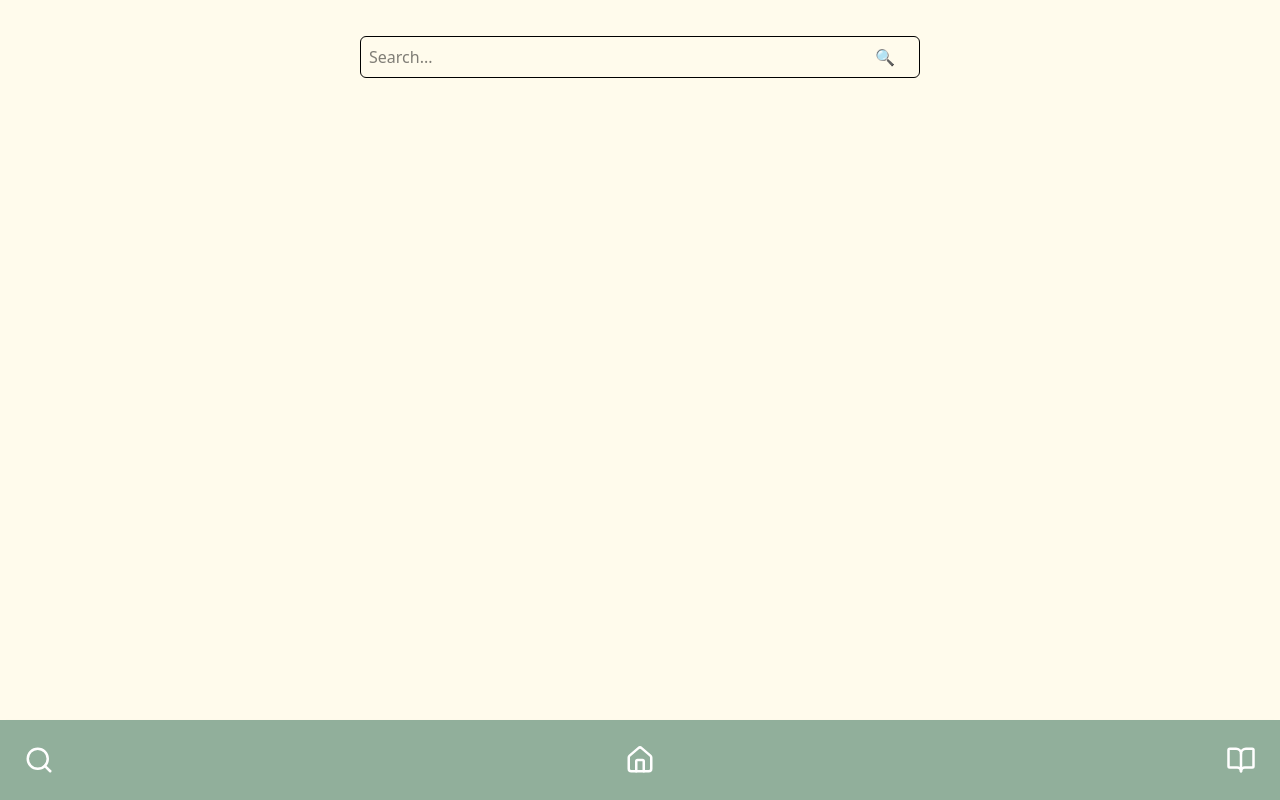
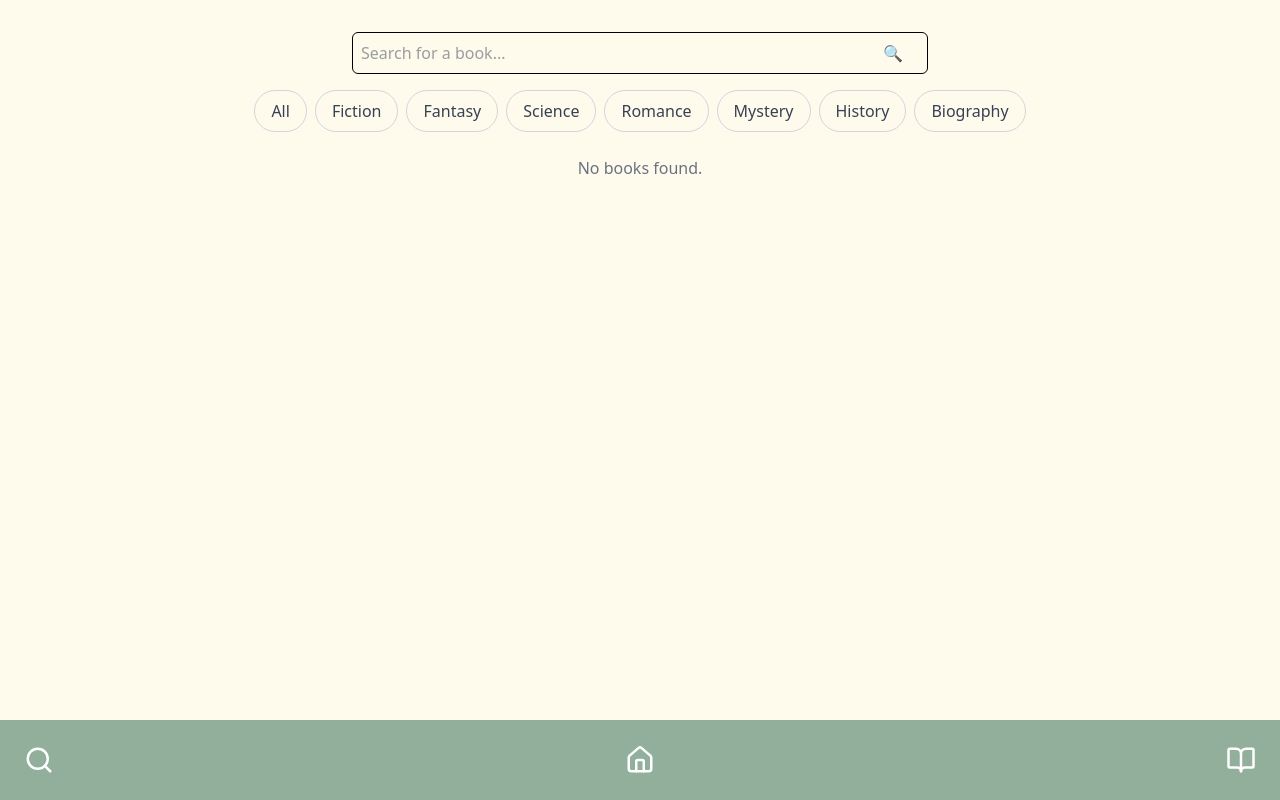
Before and after one commit to samss716/book-club-app, a React (Vite) app: page /discover in a window 1280 px wide. Built offline with nearby package versions, Linux system fonts and the light colour scheme.

Commit message:
attempting apis

```diff
--- /dev/null
+++ b/src/context/BookContext.jsx
@@ -0,0 +1,22 @@
+// src/context/BookContext.jsx
+import { createContext, useContext, useState } from "react";
+
+const BookContext = createContext();
+
+export function BookProvider({ children }) {
+  const [wishlist, setWishlist] = useState([]);
+
+  const addToWishlist = (book) => {
+    setWishlist((prev) =>
+      prev.some((b) => b.id === book.id) ? prev : [...prev, book]
+    );
+  };
+
+  return (
+    <BookContext.Provider value={{ wishlist, addToWishlist }}>
+      {children}
+    </BookContext.Provider>
+  );
+}
+
+export const useBooks = () => useContext(BookContext);
--- a/src/pages/Bookshelf.jsx
+++ b/src/pages/Bookshelf.jsx
@@ -1,6 +1,8 @@
+import { useBooks } from "../context/BookContext.jsx";
+export default function Bookshelf() {
 
+  const { wishlist } = useBooks();
 
-export default function Bookshelf() {
   return (
     <div className="p-4 h-full">
 
--- a/src/pages/Discover.jsx
+++ b/src/pages/Discover.jsx
@@ -1,16 +1,133 @@
+// src/pages/Discover.jsx
+import { useBooks } from "../context/BookContext.jsx";
+import { useState, useEffect } from "react";
+
 export default function Discover() {
+  const [query, setQuery] = useState("");
+  const [books, setBooks] = useState([]);
+  const [selectedGenre, setSelectedGenre] = useState("");
+  const [loading, setLoading] = useState(false);
 
-  return(
+  const genres = [
+    "All",
+    "Fiction",
+    "Fantasy",
+    "Science",
+    "Romance",
+    "Mystery",
+    "History",
+    "Biography",
+  ];
 
-    <div className="flex items-center border rounded-md mt-5 p-2 mx-90">
-    <input
-      type="text"
-      className="flex-1 border-none focus:outline-none"
-      placeholder="Search..."
-      />
-      <button className="px-4">🔍</button>
+  const handleSearch = async (e) => {
+    e.preventDefault();
+    if (!query.trim()) return;
+
+    setLoading(true);
+    try {
+      const res = await fetch(
+        `https://www.googleapis.com/books/v1/volumes?q=${encodeURIComponent(query)}&maxResults=12`
+      );
+      const data = await res.json();
+      const results = data.items?.map((item) => ({
+        id: item.id,
+        title: item.volumeInfo.title,
+        authors: item.volumeInfo.authors,
+        thumbnail: item.volumeInfo.imageLinks?.thumbnail,
+        categories: item.volumeInfo.categories || [],
+      })) || [];
+      setBooks(results);
+    } catch (err) {
+      console.error("Error fetching books:", err);
+    } finally {
+      setLoading(false);
+    }
+  };
+
+  // Filter by genre
+  const filteredBooks =
+    selectedGenre && selectedGenre !== "All"
+      ? books.filter((b) =>
+          b.categories?.some((cat) =>
+            cat.toLowerCase().includes(selectedGenre.toLowerCase())
+          )
+        )
+      : books;
+
+  return (
+    <div className="p-4">
+      {/* Search Bar */}
+      <form
+        onSubmit={handleSearch}
+        className="flex items-center border rounded-md p-2 w-full max-w-xl mx-auto"
+      >
+        <input
+          type="text"
+          className="flex-1 border-none focus:outline-none text-gray-700"
+          placeholder="Search for a book..."
+          value={query}
+          onChange={(e) => setQuery(e.target.value)}
+        />
+        <button
+          type="submit"
+          className="px-4 text-[#446850] font-semibold hover:text-[#91af9b]"
+        >
+          🔍
+        </button>
+      </form>
+
+      {/* Genre Filter Pills */}
+      <div className="flex flex-wrap justify-center mt-4 gap-2">
+        {genres.map((g) => (
+          <button
+            key={g}
+            onClick={() => setSelectedGenre(g)}
+            className={`px-4 py-2 rounded-full border transition ${
+              selectedGenre === g
+                ? "bg-[#91af9b] text-white border-[#446850]"
+                : "border-gray-300 text-gray-700 hover:bg-gray-100"
+            }`}
+          >
+            {g}
+          </button>
+        ))}
+      </div>
+
+      {/* Book Results */}
+      <div className="grid grid-cols-2 sm:grid-cols-3 lg:grid-cols-4 gap-6 mt-6">
+        {loading ? (
+          <p className="text-center text-gray-600 col-span-full">
+            Loading results...
+          </p>
+        ) : filteredBooks.length === 0 ? (
+          <p className="text-center text-gray-500 col-span-full">
+            No books found.
+          </p>
+        ) : (
+          filteredBooks.map((book) => (
+            <div
+              key={book.id}
+              className="bg-white shadow-sm rounded-md p-3 flex flex-col items-center"
+            >
+              <img
+                src={book.thumbnail}
+                alt={book.title}
+                className="w-32 h-44 object-cover rounded-md mb-2"
+              />
+              <h3 className="text-sm font-semibold text-center">{book.title}</h3>
+              <p className="text-xs text-gray-500 text-center">
+                {book.authors?.join(", ")}
+              </p>
+              <button
+                onClick={() => onAddToWishlist(book)}
+                className="mt-2 text-sm bg-[#91af9b] text-white px-3 py-1 rounded-md hover:bg-[#446850]"
+              >
+                + Add
+              </button>
+            </div>
+          ))
+        )}
+      </div>
     </div>
-
-
   );
 }
```
Also changed, not shown: src/main.jsx (+4 -4 lines).
